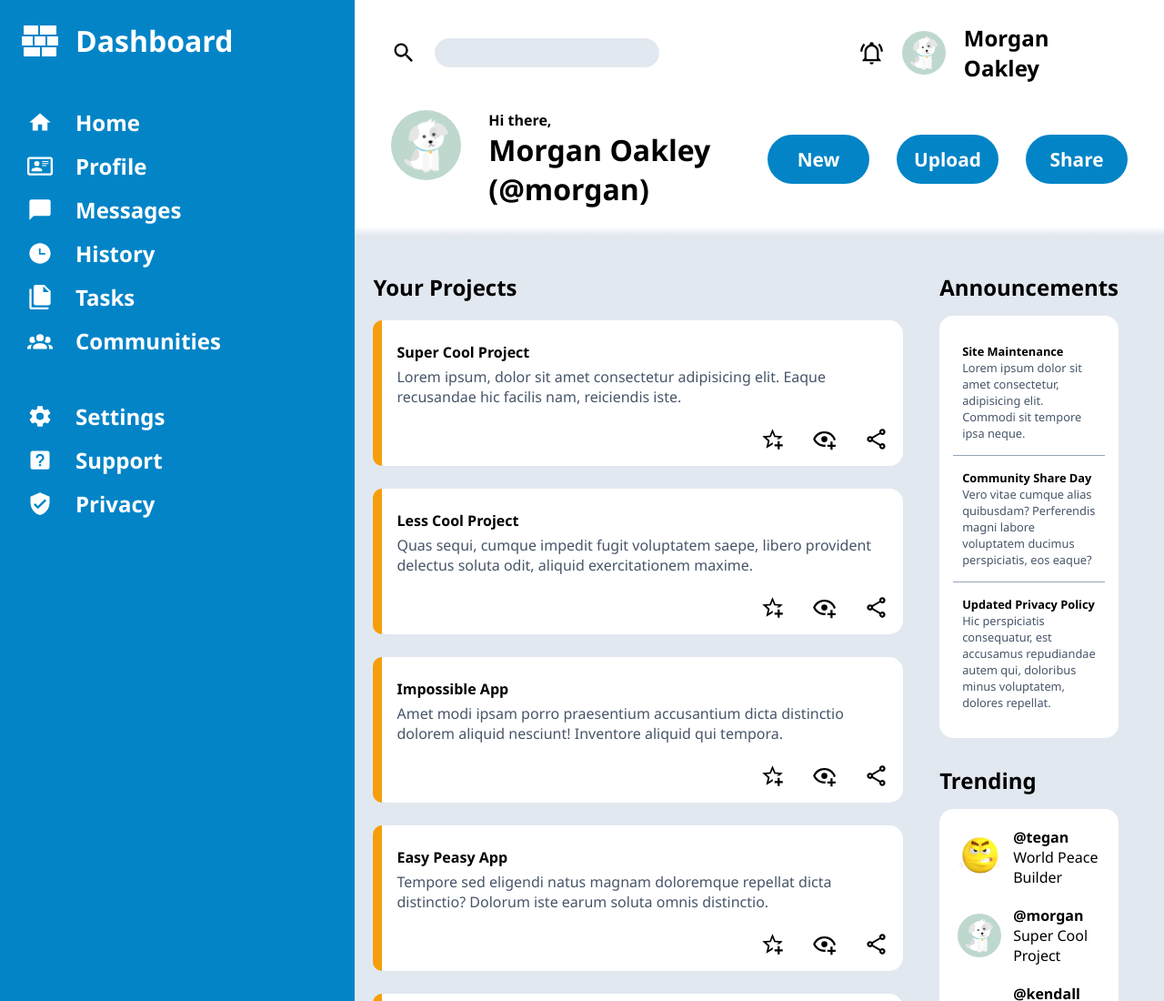
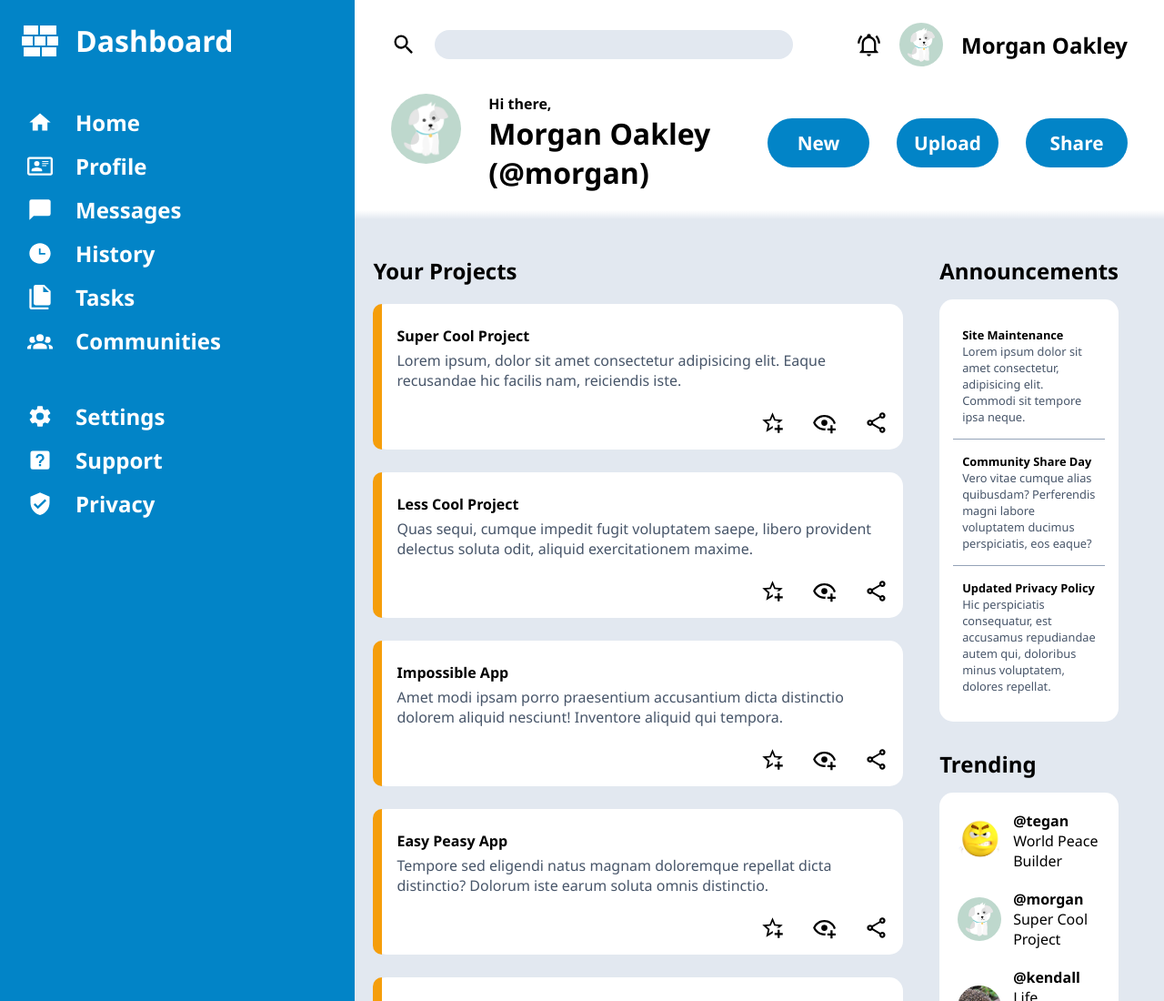
Before and after one commit to rednaxelam/admin-dashboard, a plain HTML site: page index.html in a window 1280 px wide. Shown: the top 1100 px of the page at 91% size. Drawn offline with Linux system fonts and the light colour scheme.

Commit message:
Change how top part of header scales

```diff
--- a/style.css
+++ b/style.css
@@ -122,10 +122,11 @@ input[type="search"] {
   background-color: #e2e8f0;
   height: 2rem;
   padding-left: 1rem;
+  max-width: 900px;
 }
 
 .add-padding-left {
-  padding-left: 200px;
+  padding-left: 50px;
 }
 
 .big-font {
```
